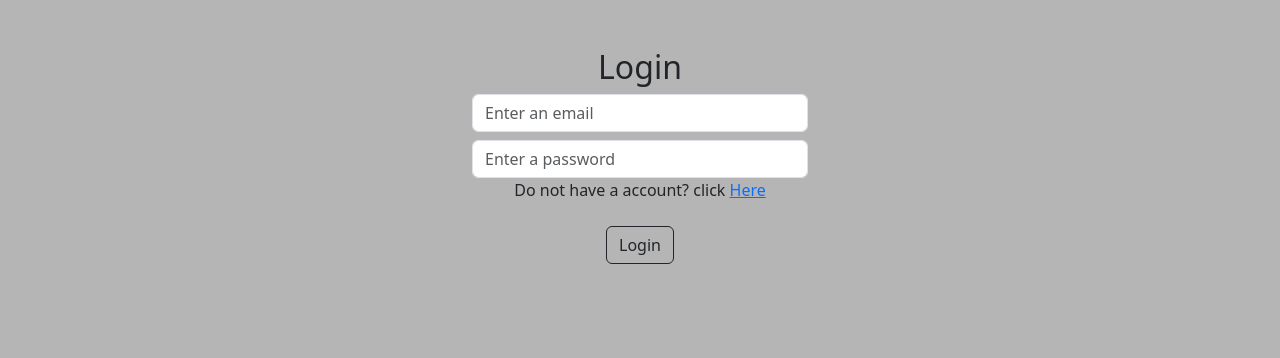
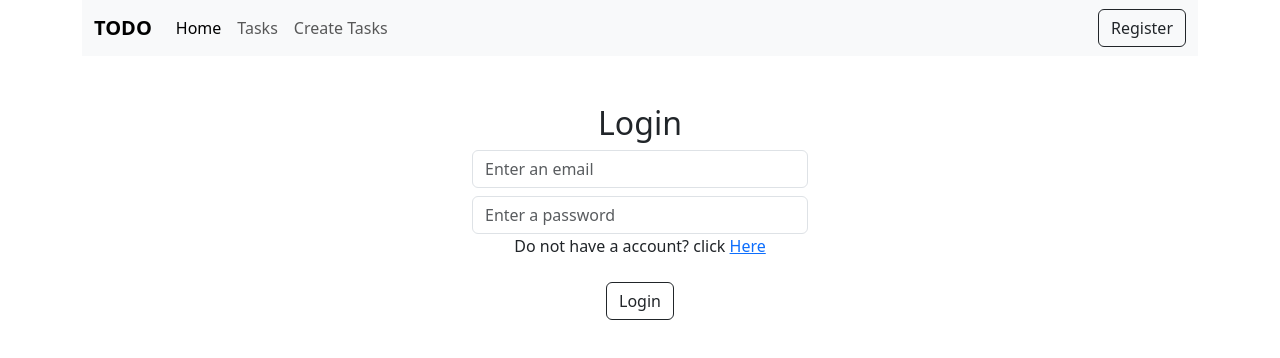
Before and after one commit to freeluckperson/auth-mern, a React (Vite) app in the folder client/: page /login in a window 1280 px wide. Shown: the top 358 px of the page. Built offline with nearby package versions, Linux system fonts and the light colour scheme.

Commit message:
construllendo navbar

```diff
--- a/client/src/App.jsx
+++ b/client/src/App.jsx
@@ -1,6 +1,6 @@
 import { BrowserRouter, Routes, Route } from "react-router-dom";
 import "./App.css";
-import { Home, Login, Logout, Profile, Register, TaskForm, Tasks } from "./components";
+import { Home, Login, Logout, NavBar, Profile, Register, TaskForm, Tasks } from "./components";
 import { AuthProvider } from "./context/AuthContext";
 import ProtectedRoutes from "./ProtectedRoutes";
 import { TaskProvider } from "./context/TaskContext";
@@ -10,6 +10,7 @@ const App = () => {
     <AuthProvider>
       <TaskProvider>
         <BrowserRouter>
+        <NavBar/>
           <Routes>
             <Route path="/" element={<Home />} />
             <Route path="/register" element={<Register />} />
--- /dev/null
+++ b/client/src/components/NavBar.jsx
@@ -0,0 +1,83 @@
+import { Link } from "react-router-dom";
+
+const NavBar = () => {
+  return (
+    <div className="container">
+      <nav className="navbar navbar-expand-lg bg-body-tertiary">
+        <div className="container-fluid">
+          <Link className="navbar-brand fw-bolder  ">TODO</Link>
+          <button
+            className="navbar-toggler"
+            type="button"
+            data-bs-toggle="collapse"
+            data-bs-target="#navbarSupportedContent"
+            aria-controls="navbarSupportedContent"
+            aria-expanded="false"
+            aria-label="Toggle navigation"
+          >
+            <span className="navbar-toggler-icon"></span>
+          </button>
+          <div className="collapse navbar-collapse" id="navbarSupportedContent">
+            <ul className="navbar-nav me-auto mb-2 mb-lg-0">
+              <li className="nav-item">
+                <Link to="/" className="nav-link active" aria-current="page">
+                  Home
+                </Link>
+              </li>
+              <li className="nav-item">
+                <Link to="/tasks" className="nav-link" aria-current="page">
+                  Tasks
+                </Link>
+              </li>
+              {/* <li className="nav-item dropdown">
+                <a
+                  className="nav-link dropdown-toggle"
+                  href="#"
+                  role="button"
+                  data-bs-toggle="dropdown"
+                  aria-expanded="false"
+                >
+                  Dropdown
+                </a>
+                <ul className="dropdown-menu">
+                  <li>
+                    <a className="dropdown-item" href="#">
+                      Action
+                    </a>
+                  </li>
+                  <li>
+                    <a className="dropdown-item" href="#">
+                      Another action
+                    </a>
+                  </li>
+                  <li>
+                    <hr className="dropdown-divider" />
+                  </li>
+                  <li>
+                    <a className="dropdown-item" href="#">
+                      Something else here
+                    </a>
+                  </li>
+                </ul>
+              </li> */}
+              <li className="nav-item">
+                <Link to="/add-task" className="nav-link" aria-current="page">
+                  Create Tasks
+                </Link>
+              </li>
+            </ul>
+            <form className="d-flex" role="search">
+              <div className="btn btn-outline-dark ">
+                <Link to="/register" className="nav-link ">
+                  Register
+                </Link>
+              </div>
+            </form>
+          </div>
+        </div>
+      </nav>
+    </div>
+  );
+};
+
+export default NavBar;
--- a/client/src/components/TaskForm.jsx
+++ b/client/src/components/TaskForm.jsx
@@ -1,14 +1,22 @@
-import React from "react";
+import React, { useState } from "react";
 import { useForm } from "react-hook-form";
 import { useTask } from "../context/TaskContext";
 
 const TaskForm = () => {
-  const { register, handleSubmit } = useForm();
+  const [showAlert, setShowAlert] = useState(false);
+  const {
+    register,
+    handleSubmit,
+    reset,
+    formState: { errors },
+  } = useForm();
 
   const { createTask } = useTask();
 
   const onSubmit = handleSubmit((data) => {
     createTask(data);
+    reset();
+    setShowAlert(true);
   });
 
   return (
@@ -43,6 +51,11 @@ const TaskForm = () => {
           Create Task
         </button>
       </form>
+      {showAlert && (
+        <div className="alert  alert-primary mt-2" role="alert">
+          Task created successfully
+        </div>
+      )}
     </div>
   );
 };
--- a/client/src/components/Tasks.jsx
+++ b/client/src/components/Tasks.jsx
@@ -11,7 +11,7 @@ const Card = () => {
         <div key={task._id} className="col-md-4 mt-4">
           <div className="card h-100 ">
             <div className="card-body">
-              <h5 className="card-title"> {task.title}</h5>
+              <h5 className="card-title"> {task.title.substring(0, 25)}</h5>
               <h6 className="card-subtitle mt-2 text-body-tertiary ">
                 Description
               </h6>
--- a/client/src/components/auth/Login.jsx
+++ b/client/src/components/auth/Login.jsx
@@ -13,7 +13,6 @@ const Login = () => {
   } = useForm();
 
   const { signin, loginErr, isAuthenticated } = useAuth();
-  console.log(loginErr);
 
   const onSubmit = handleSubmit(async (value) => {
     const response = await signin(value);
@@ -25,14 +24,14 @@ const Login = () => {
   }, [isAuthenticated, navigate]);
 
   return (
-    <div className="container text-center " style={{ maxWidth: "360px" }}>
+    <div className="container text-center" style={{ maxWidth: "360px" }}>
       {loginErr?.map((err, i) => (
         <label className="form-control " key={i}>
           {err}
         </label>
       ))}
       <form onSubmit={onSubmit}>
-        <h2 className="mt-5  ">Login</h2>
+        <h2 className="mt-5 ">Login</h2>
         <div className="mb-2">
           <input
             className="form-control"
--- a/client/src/components/index.js
+++ b/client/src/components/index.js
@@ -6,6 +6,16 @@ import Profile from "./Profile";
 import TaskForm from "./TaskForm";
 import Tasks from "./Tasks";
 import ProtectedRoutes from "../ProtectedRoutes";
+import NavBar from "./NavBar";
 
-
-export { Login, Register, Logout, Home, Profile, TaskForm, Tasks, ProtectedRoutes };
+export {
+  Login,
+  Register,
+  Logout,
+  Home,
+  Profile,
+  TaskForm,
+  Tasks,
+  ProtectedRoutes,
+  NavBar,
+};
--- a/client/src/main.jsx
+++ b/client/src/main.jsx
@@ -1,7 +1,7 @@
 import React from "react";
 import ReactDOM from "react-dom/client";
 import App from "./App.jsx";
-import "./index.css";
+// import "./index.css";
 
 //Boostrap
 import "bootstrap/dist/css/bootstrap.min.css";
```
Also changed, not shown: 1 other file (tests, documents, lock files or other folders).
